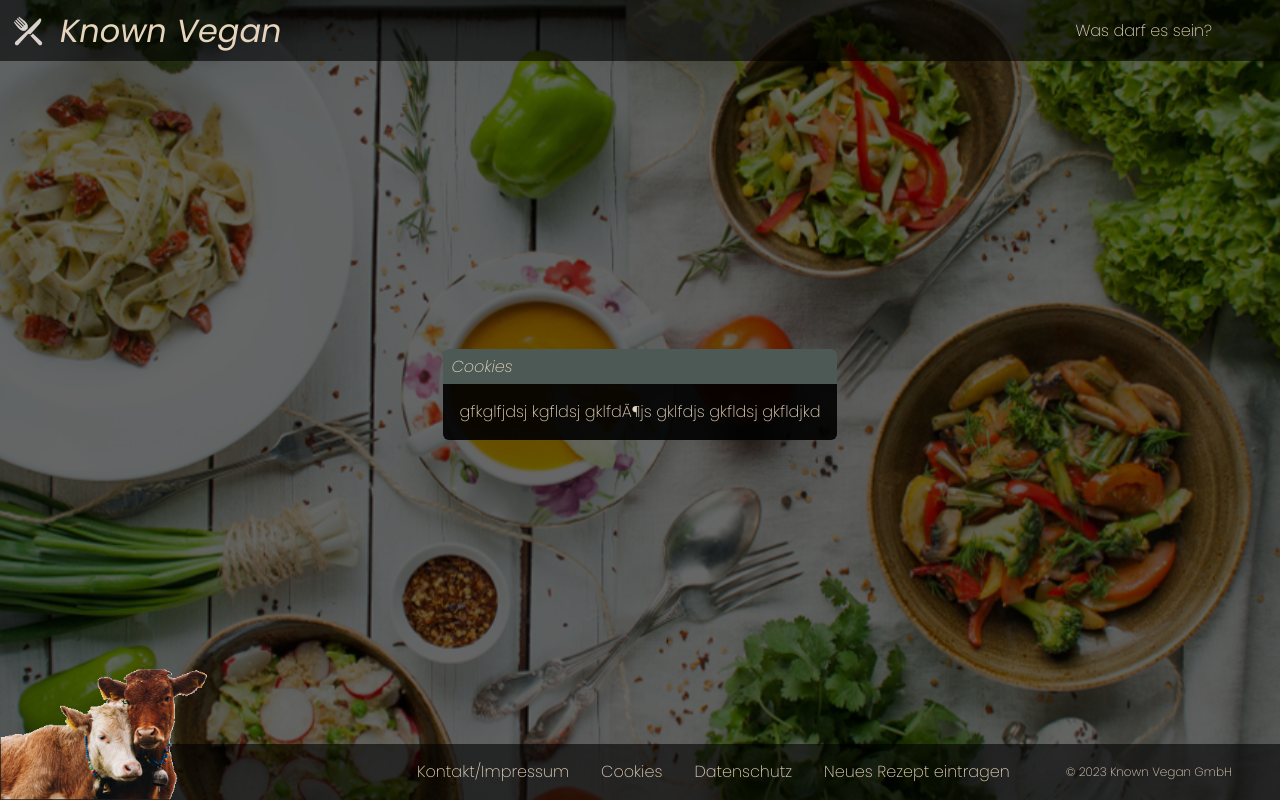
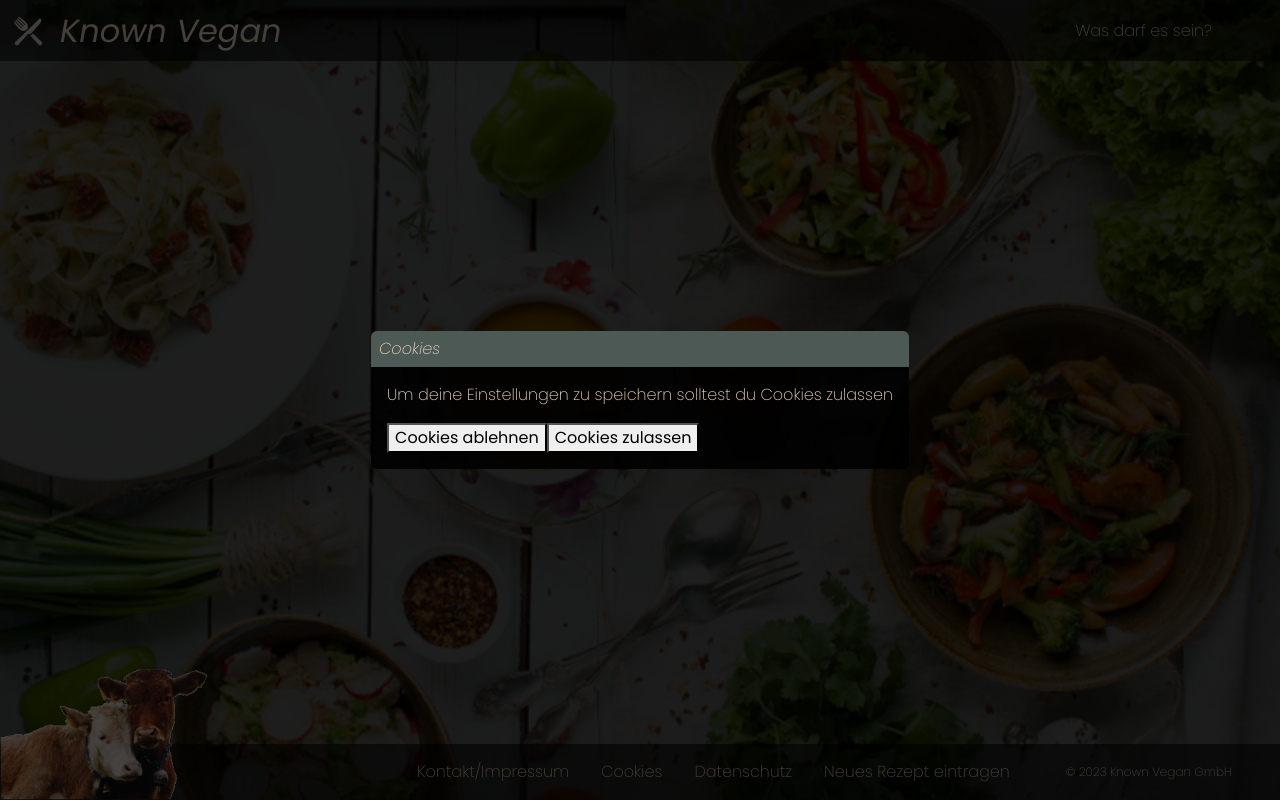
Before and after one commit to u-wieben/known_vegan, a React (Create React App) app: page /cookies in a window 1280 px wide. Built offline with nearby package versions, Linux system fonts and the light colour scheme.

Commit message:
Cookies Banner (ohne Consent-Tool) Filter MockData angepasst

```diff
--- a/package.json
+++ b/package.json
@@ -10,6 +10,7 @@
     "react-dom": "^18.2.0",
     "react-router-dom": "^6.10.0",
     "react-scripts": "5.0.1",
+    "universal-cookie": "^4.0.4",
     "web-vitals": "^2.1.4"
   },
   "scripts": {
--- a/src/App.js
+++ b/src/App.js
@@ -1,8 +1,11 @@
 import "./_layout/css/styles.css";
+
+import { Navigate, Route, Routes } from "../node_modules/react-router-dom/dist/index";
+import CookieHandler from 'universal-cookie';
+
 import FooterNav from "./_layout/FooterNav";
 import HeaderNav from "./_layout/HeaderNav";
 import Hero from "./hero/Hero";
-import { Route, Routes } from "../node_modules/react-router-dom/dist/index";
 import Content from "./_layout/Content";
 import Contact from "./contact/Contact";
 import Cookies from "./cookies/Cookies";
@@ -11,13 +14,19 @@ import NewRecipe from "./newrecipe/NewRecipe";
 import Page404 from "./error/Page404";
 import Filter from "./filter/Filter";
 
-function App() {
-  return (<>
-    <HeaderNav />
+const cookies = new CookieHandler();
+const userToken = cookies.get("token");
+
+export default function App() {
+  console.log("APP Aufruf");
+  return (
+    <>
+      { console.log("APP: Vor HeaderNav") }
+      <HeaderNav />
       <Content>
         <Routes>
           <Route path="/">
-            <Route index element={<Hero /> }/>
+            <Route index element={<Hero />} />
             <Route path="impressum" element={<Contact />} />
             <Route path="cookies" element={<Cookies />} />
             <Route path="datenschutz" index element={<Privacy />} />
@@ -26,9 +35,10 @@ function App() {
             <Route path="*" index element={<Page404 />} />
           </Route>
         </Routes>
+        {!userToken && <Navigate to="/cookies" />}
       </Content>
-    <FooterNav />
-  </>);
+      <FooterNav />
+      {console.log("APP: Nach FooterNav")}
+    </>
+  );
 }
-
-export default App;
--- a/src/_layout/Content.js
+++ b/src/_layout/Content.js
@@ -1,6 +1,7 @@
 export default function Content({children}) {
 	return (<>
 		<main className="d-flex justify-content-around align-items-center container-fluid flex-grow-1 overflow-auto position-relative">
+			{console.log("2222")}
 			{children}
 		</main>
 	</>);
--- a/src/_layout/ContentWindow.js
+++ b/src/_layout/ContentWindow.js
@@ -2,9 +2,9 @@ export default function ContentWindow({ children, title }) {
 	return (
 		<div className="contentWindow">
 			<h2 className="rounded-top p-2">{title}</h2>
-			<p className="rounded-bottom p-3">
+			<div className="rounded-bottom p-3">
 				{children}
-			</p>
+			</div>
 		</div>
-	)
+  )
 }
--- a/src/_layout/css/styles.css
+++ b/src/_layout/css/styles.css
@@ -65,6 +65,6 @@ h1 {
 		font-weight: 200;
 	}
 
-	.contentWindow > p {
+	.contentWindow > div {
 		background-color: var(--KVBGWindow);
 	}
--- a/src/cookies/Cookies.js
+++ b/src/cookies/Cookies.js
@@ -1,7 +1,34 @@
+import "./css/styles.css";
+
+import { useState } from "react";
+import CookieHandler from 'universal-cookie';
+import { Navigate, Navigation } from "../../node_modules/react-router-dom/dist/index";
 import ContentWindow from "../_layout/ContentWindow";
 
-export default function Cookies() {
+export default function Cookies({modal}) {
+	const [ windowShow, setWindowShow ] = new useState(true);
+	const cookie = new CookieHandler();
+
+	const noCookies = () => {
+		setWindowShow(false);
+	}
+
+	const setCookies = () => {
+		setWindowShow(false);
+		cookie.set("token", "jdfkslfjdkls", {secure: true});
+	}
+
 	return (
-		<ContentWindow title="Cookies">gfkglfjdsj kgfldsj gklfdÃ¶js gklfdjs gkfldsj gkfldjkd</ContentWindow>
+		<>
+			{!windowShow && <Navigate replace to="/" /> }
+			{windowShow &&
+				<div className="d-flex justify-content-around align-items-center overlay">
+					<ContentWindow title="Cookies">
+						<p>Um deine Einstellungen zu speichern solltest du Cookies zulassen</p>
+						<button type="button" onClick={noCookies}>Cookies ablehnen</button>
+						<button type="button" onClick={setCookies}>Cookies zulassen</button>
+					</ContentWindow>
+				</div>}
+		</>
 	)
 }
--- /dev/null
+++ b/src/cookies/css/styles.css
@@ -0,0 +1,9 @@
+.overlay {
+	position: fixed;
+	top: 0;
+	left: 0;
+	width: 100%;
+	height: 100%;
+	background-color: rgba(0,0,0,0.7);
+	z-index: 1000;
+}
--- a/src/filter/MockData.js
+++ b/src/filter/MockData.js
@@ -2,37 +2,32 @@ const FilterDef = [
   {
     catID: 1,
     cat: "Länder",
-    checked: [
-      { itemID: 1, item: "Deutschland" },
-      { itemID: 2, item: "Frankreich" },
-    ],
-    unchecked: [
-      { itemID: 3, item: "Senegal" },
-      { itemID: 4, item: "Polen" },
+    filters: [
+      { itemID: 1, item: "Deutschland", checked: true },
+      { itemID: 2, item: "Frankreich", checked: true },
+      { itemID: 3, item: "Senegal", checked: false },
+      { itemID: 4, item: "Polen", checked: false },
     ]
   },
   {
     catID: 2,
     cat: "Aufwand",
-    checked: [
-      { itemID: 5, item: "Einfach" },
-      { itemID: 6, item: "Alltagstauglich" },
-      { itemID: 7, item: "Aufwändiges Menü" }
-    ],
-    unchecked: [
-      { itemID: 8, item: "Eintopf" }
+    filters: [
+      { itemID: 5, item: "Einfach", checked: true },
+      { itemID: 6, item: "Alltagstauglich", checked: true },
+      { itemID: 7, item: "Aufwändiges Menü", checked: false },
+      { itemID: 8, item: "Eintopf", checked: false },
+      { itemID: 13, item: "Pfannengericht", checked: false }
     ]
   },
   {
     catID: 3,
     cat: "Tageszeit",
-    checked: [
-      { itemID: 9, item: "Frühstück" },
-      { itemID: 10, item: "Snack" }
-    ],
-    unchecked: [
-      { itemID: 11, item: "Mittag" },
-      { itemID: 12, item: "Abendessen" }
+    filters: [
+      { itemID: 9, item: "Frühstück", checked: true },
+      { itemID: 10, item: "Snack", checked: true },
+      { itemID: 11, item: "Mittag", checked: false },
+      { itemID: 12, item: "Abendessen", checked: false }
     ]
   }
 ];
```
Also changed, not shown: public/bootstrap.css, public/bootstrap.js, 2 other files (tests, documents, lock files or other folders).
